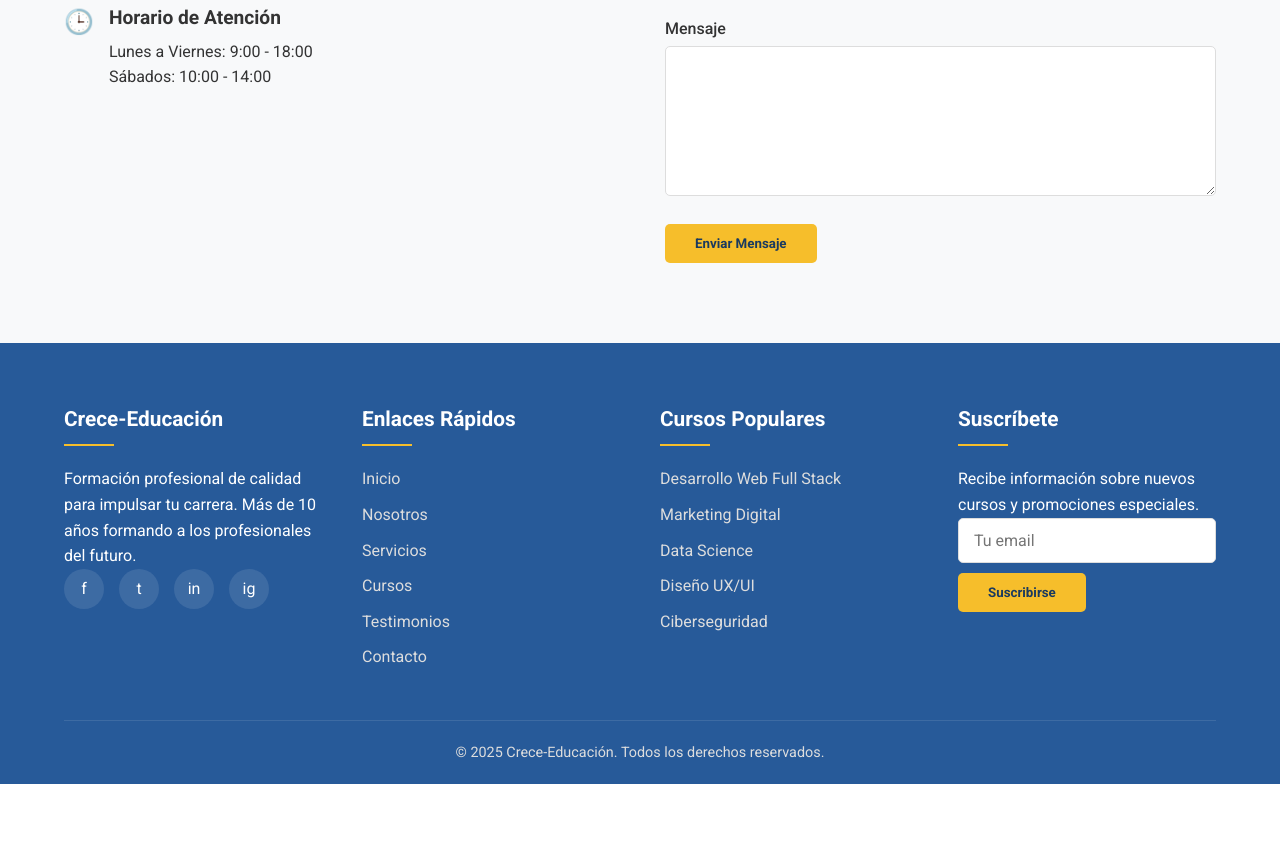
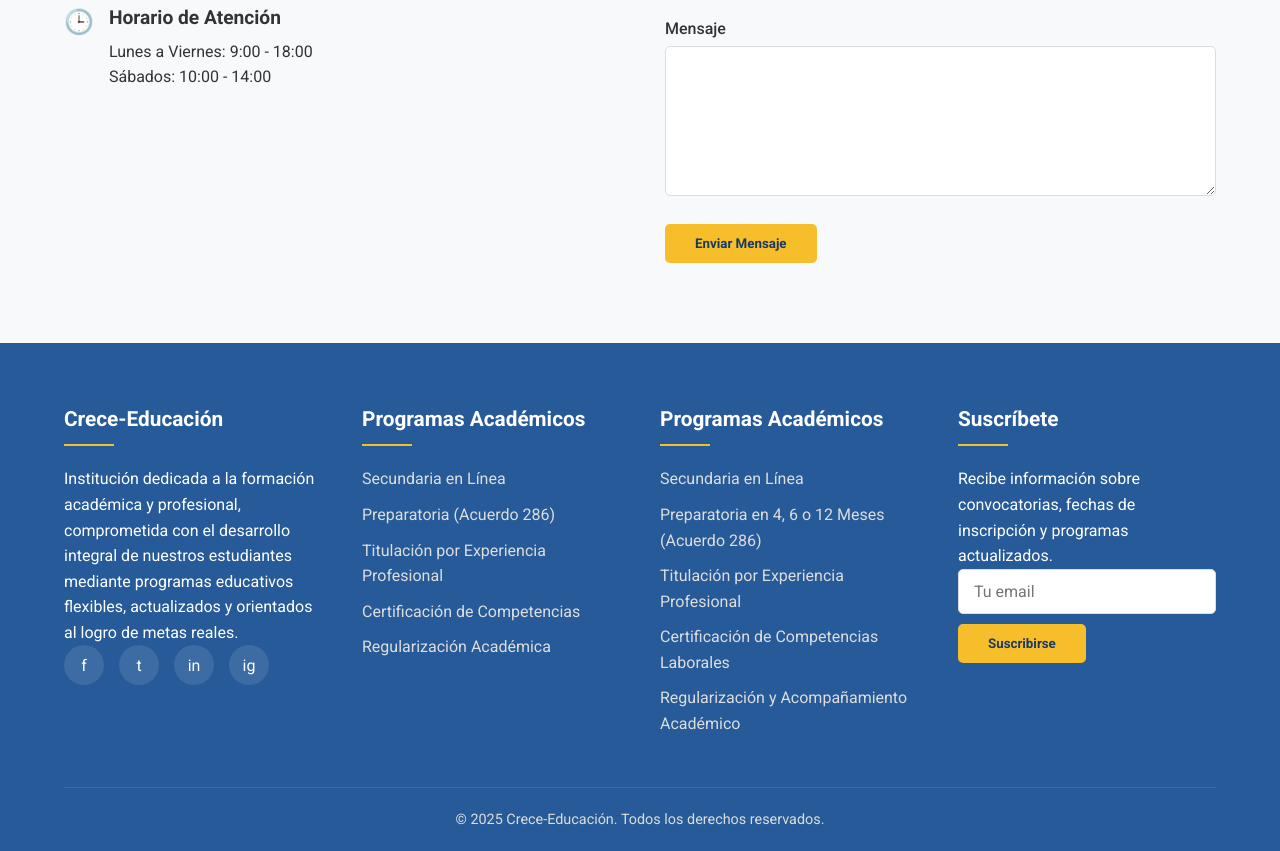
Before and after one commit to IngMisaelNicolas/PaginaCrece2025, a plain HTML site: page index.html in a window 1280 px wide. Shown: the part 4564-5415 px from the top of the page. Before the commit the page ends 5348 px from the top, so only its background shows below. Drawn offline with Linux system fonts and the light colour scheme.

Commit message:
Cambio 241025

```diff
--- a/index.html
+++ b/index.html
@@ -288,7 +288,7 @@
             <div class="footer-container">
                 <div class="footer-col">
                     <h3>Crece-Educación</h3>
-                    <p>Formación profesional de calidad para impulsar tu carrera. Más de 10 años formando a los profesionales del futuro.</p>
+                    <p>Institución dedicada a la formación académica y profesional, comprometida con el desarrollo integral de nuestros estudiantes mediante programas educativos flexibles, actualizados y orientados al logro de metas reales.</p>
                     <div class="social-links">
                         <a href="#"><span>f</span></a>
                         <a href="#"><span>t</span></a>
@@ -296,30 +296,32 @@
                         <a href="#"><span>ig</span></a>
                     </div>
                 </div>
+
                 <div class="footer-col">
-                    <h3>Enlaces Rápidos</h3>
+                    <h3>Programas Académicos</h3>
                     <ul>
-                        <li><a href="#inicio">Inicio</a></li>
-                        <li><a href="#nosotros">Nosotros</a></li>
-                        <li><a href="#servicios">Servicios</a></li>
-                        <li><a href="#cursos">Cursos</a></li>
-                        <li><a href="#testimonios">Testimonios</a></li>
-                        <li><a href="#contacto">Contacto</a></li>
+                        <li><a href="#cursos">Secundaria en Línea</a></li>
+                        <li><a href="#cursos">Preparatoria (Acuerdo 286)</a></li>
+                        <li><a href="#cursos">Titulación por Experiencia Profesional</a></li>
+                        <li><a href="#cursos">Certificación de Competencias</a></li>
+                        <li><a href="#cursos">Regularización Académica</a></li>
                     </ul>
                 </div>
+
                 <div class="footer-col">
-                    <h3>Cursos Populares</h3>
+                    <h3>Programas Académicos</h3>
                     <ul>
-                        <li><a href="#">Desarrollo Web Full Stack</a></li>
-                        <li><a href="#">Marketing Digital</a></li>
-                        <li><a href="#">Data Science</a></li>
-                        <li><a href="#">Diseño UX/UI</a></li>
-                        <li><a href="#">Ciberseguridad</a></li>
+                        <li><a href="#cursos">Secundaria en Línea</a></li>
+                        <li><a href="#cursos">Preparatoria en 4, 6 o 12 Meses (Acuerdo 286)</a></li>
+                        <li><a href="#cursos">Titulación por Experiencia Profesional</a></li>
+                        <li><a href="#cursos">Certificación de Competencias Laborales</a></li>
+                        <li><a href="#cursos">Regularización y Acompañamiento Académico</a></li>
                     </ul>
                 </div>
+
                 <div class="footer-col">
                     <h3>Suscríbete</h3>
-                    <p>Recibe información sobre nuevos cursos y promociones especiales.</p>
+                   <p>Recibe información sobre convocatorias, fechas de inscripción y programas actualizados.</p>
                     <form>
                         <input type="email" class="form-control" placeholder="Tu email" style="margin-bottom: 10px;">
                         <button type="submit" class="btn">Suscribirse</button>
```
